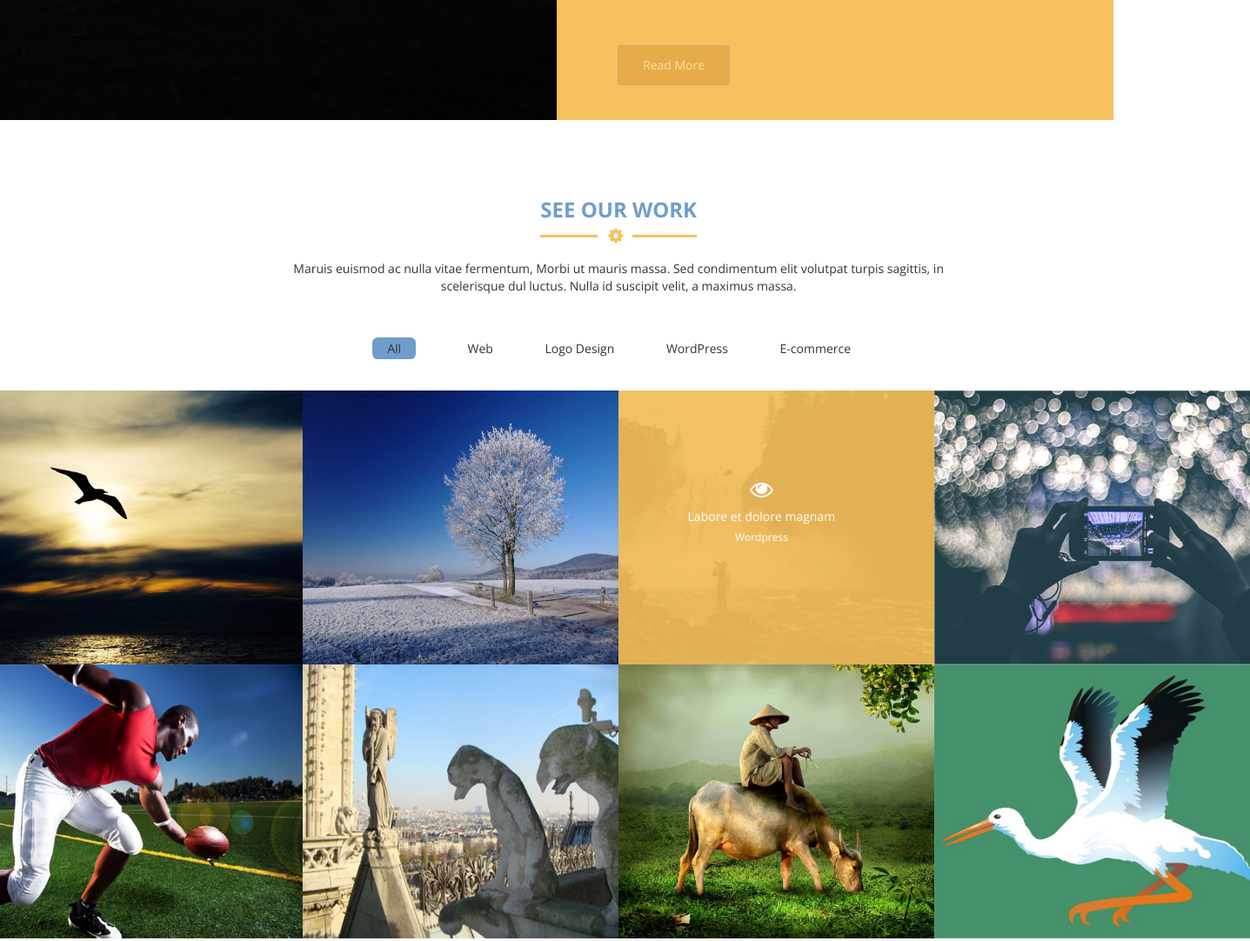
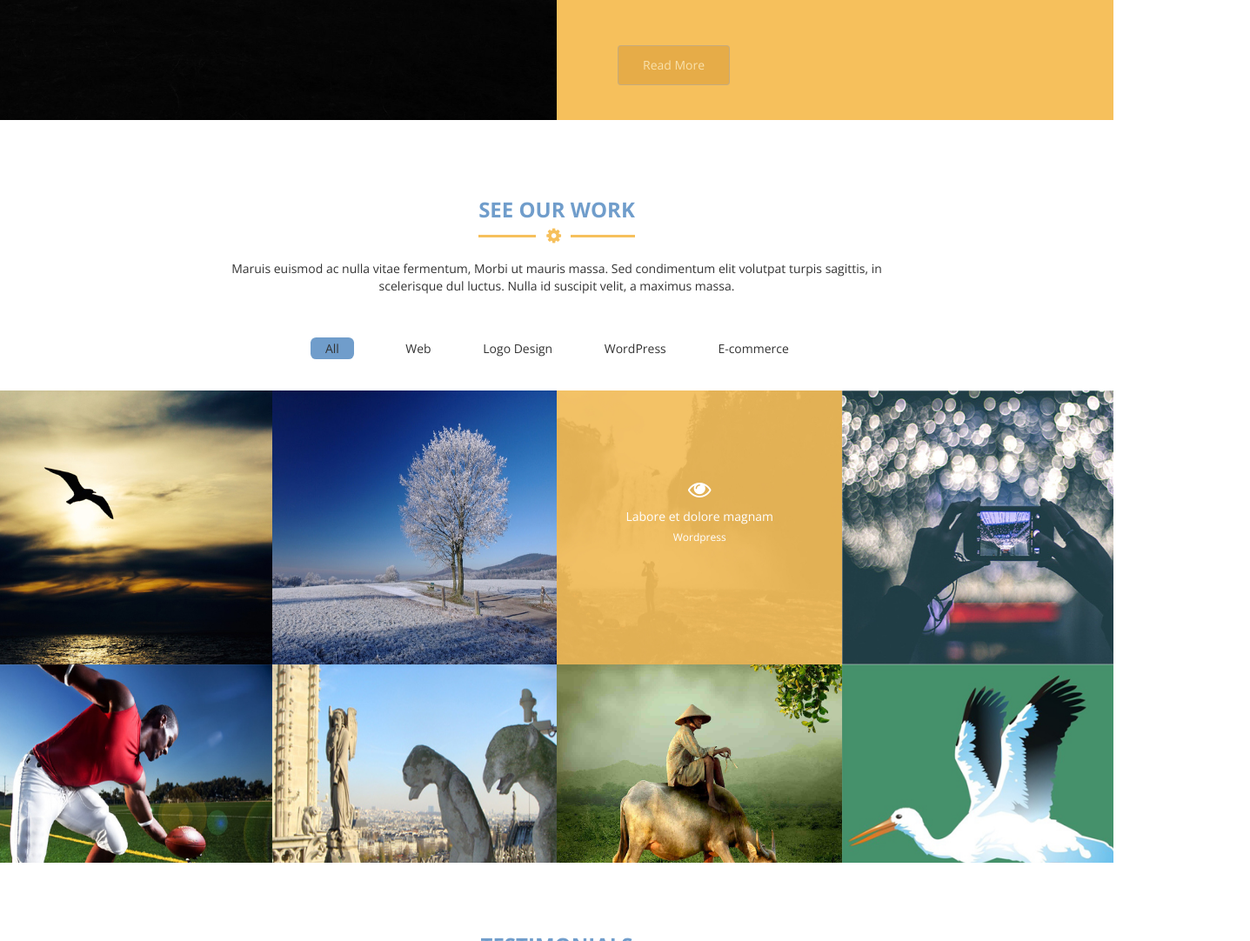
Before and after one commit to murarivarma/multipurposePSD, a plain HTML site: page index.html in a window 1280 px wide. Shown: the part 1620-2702 px from the top of the page at 87% size, 1437 px wide, since content can reach past the window. Drawn offline with nearby package versions, Linux system fonts and the light colour scheme.

Commit message:
Trying to change portfolio.css to avoid white space to the right of images collection

```diff
--- a/css/src/portfolio.scss
+++ b/css/src/portfolio.scss
@@ -2,7 +2,8 @@
   position: relative;
   text-align: center;
   height: 61em; //330px;
-  width: 101.6em;
+  width: 100%; //101.6em;
+  overflow-x: hidden;
   //border-bottom: thick solid red;
 
 
@@ -52,7 +53,6 @@
   }
 
   .images-row {
-
     div {
       padding: 0;
     }
--- a/index.html
+++ b/index.html
@@ -118,7 +118,7 @@
     </section>
     <!-- Portfolio slide -->
     <section id="portfolio">
-      <div class="container">
+      <div class="container portfolio-container">
         <div class="row work-data">
           <div class="col-sm-offset-2 col-sm-8">
             <h3><span class="border-line">See o</span>ur <span class="border-line">work</span></h3>
@@ -324,5 +324,8 @@
       </div>
     </section>
     <!-- Contact slide -->
+    <section id="contact">
+
+    </section>
   </body>
 </html>
```
Also changed, not shown: css/app.css, 2 other files.
